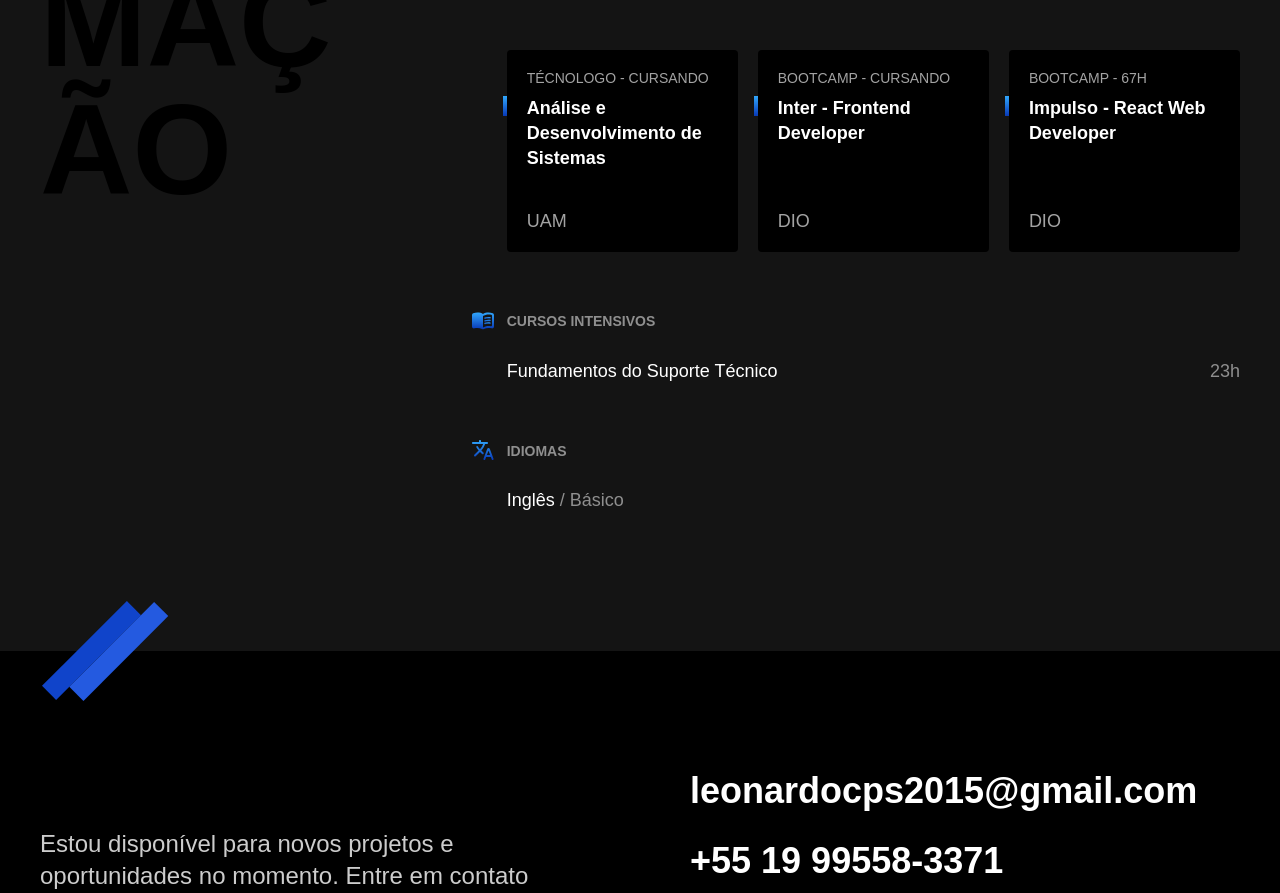
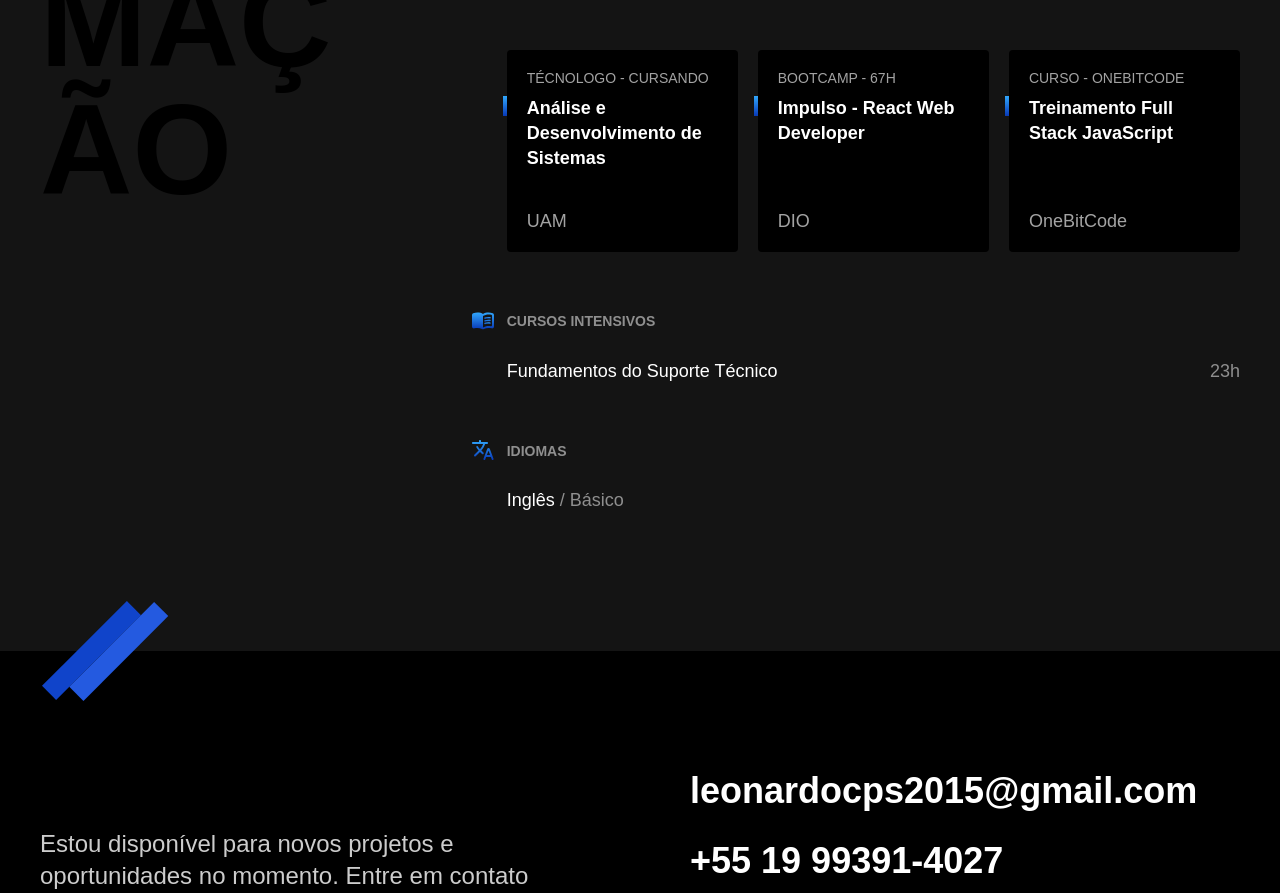
Before and after one commit to leozizz/leozizz.github.io, a plain HTML site: page index.html in a window 1280 px wide. Shown: the part 1876-2769 px from the top of the page. Drawn offline with Linux system fonts and the light colour scheme.

Commit message:
Ajuste formação e contato

```diff
--- a/index.html
+++ b/index.html
@@ -100,14 +100,14 @@
                         <span class="faculdade-instituicao">UAM</span>
                     </li>
                     <li class="faculdade">
-                        <span class="faculdade-tipo">Bootcamp - Cursando</span>
-                        <h3 class="faculdade-curso">Inter - Frontend Developer</h3>
+                        <span class="faculdade-tipo">Bootcamp - 67h</span>
+                        <h3 class="faculdade-curso">Impulso - React Web Developer</h3>
                         <span class="faculdade-instituicao">DIO</span>
                     </li>
                     <li class="faculdade">
-                        <span class="faculdade-tipo">Bootcamp - 67h</span>
-                        <h3 class="faculdade-curso">Impulso - React Web Developer</h3>
-                        <span class="faculdade-instituicao">DIO</span>
+                        <span class="faculdade-tipo">Curso - OneBitCode</span>
+                        <h3 class="faculdade-curso">Treinamento Full Stack JavaScript</h3>
+                        <span class="faculdade-instituicao">OneBitCode</span>
                     </li>
                 </ul>
 
@@ -139,7 +139,7 @@
 
             <ul class="footer-contato">
                 <li><a href="mailto:leonardocps2015@gmail.com">leonardocps2015@gmail.com</a></li>
-                <li><a href="tel:+5519995583371">+55 19 99558-3371</a></li>
+                <li><a href="tel:+5519993914027">+55 19 99391-4027</a></li>
                 <li class="github"><a href="https://github.com/leozizz" target="_blank">leozizz</a></li>
             </ul>
 
```
